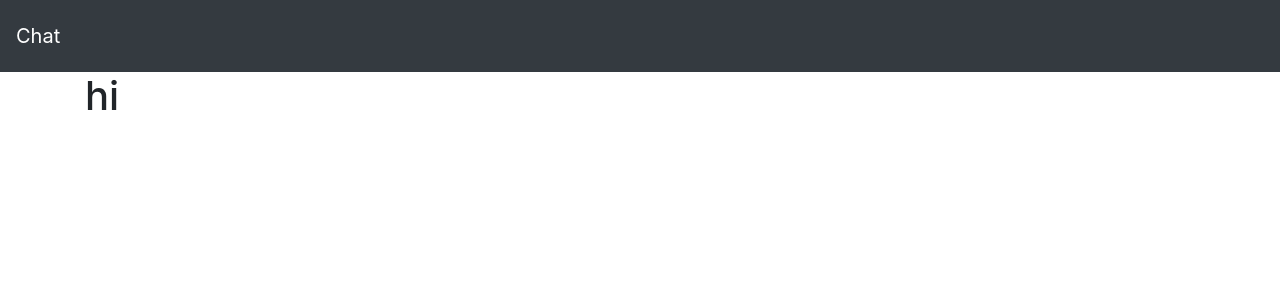
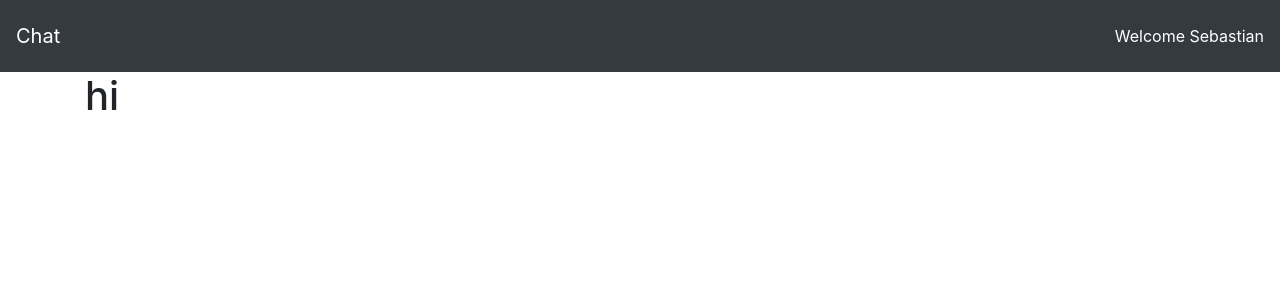
Before and after one commit to sebastianmarines/TypescriptChat, a React (Create React App) app in the folder frontend-r/: page / in a window 1280 px wide. Shown: the top 300 px of the page. Built offline with nearby package versions, Linux system fonts and the light colour scheme.

Commit message:
Pass name prop to header

```diff
--- a/frontend-r/src/App.tsx
+++ b/frontend-r/src/App.tsx
@@ -6,7 +6,7 @@ import Header from './components/Header'
 export default class App extends Component {
   render() {
     return <div>
-      <Header />
+      <Header name="Sebastian"/>
       <Container>
         <h1>hi</h1>
       </Container>
--- a/frontend-r/src/components/Header.tsx
+++ b/frontend-r/src/components/Header.tsx
@@ -1,13 +1,19 @@
-import { Navbar, NavbarBrand } from "reactstrap";
+import { Navbar, NavbarBrand, NavbarText } from "reactstrap";
 
 import React, { Component } from "react";
 
-export default class Header extends Component {
+export default class Header extends Component<HeaderProps, {}> {
   render() {
+    let { name } = this.props;
     return (
       <Navbar color="dark" dark className="p-3">
         <NavbarBrand a>Chat</NavbarBrand>
+        <NavbarText className="text-white">{name ? ("Welcome " + name) : ""}</NavbarText>
       </Navbar>
     );
   }
 }
+
+interface HeaderProps {
+  name?: string;
+}
```
